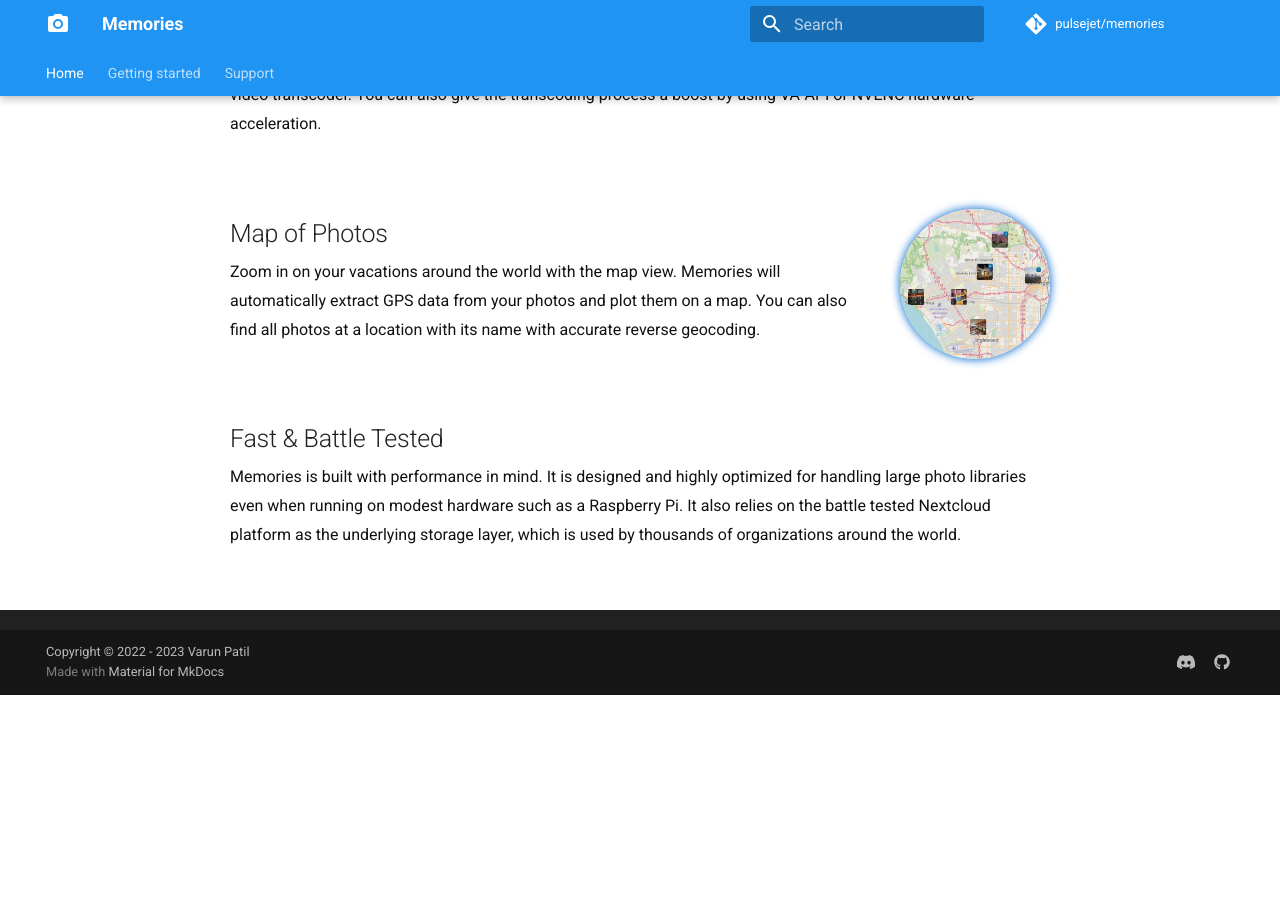
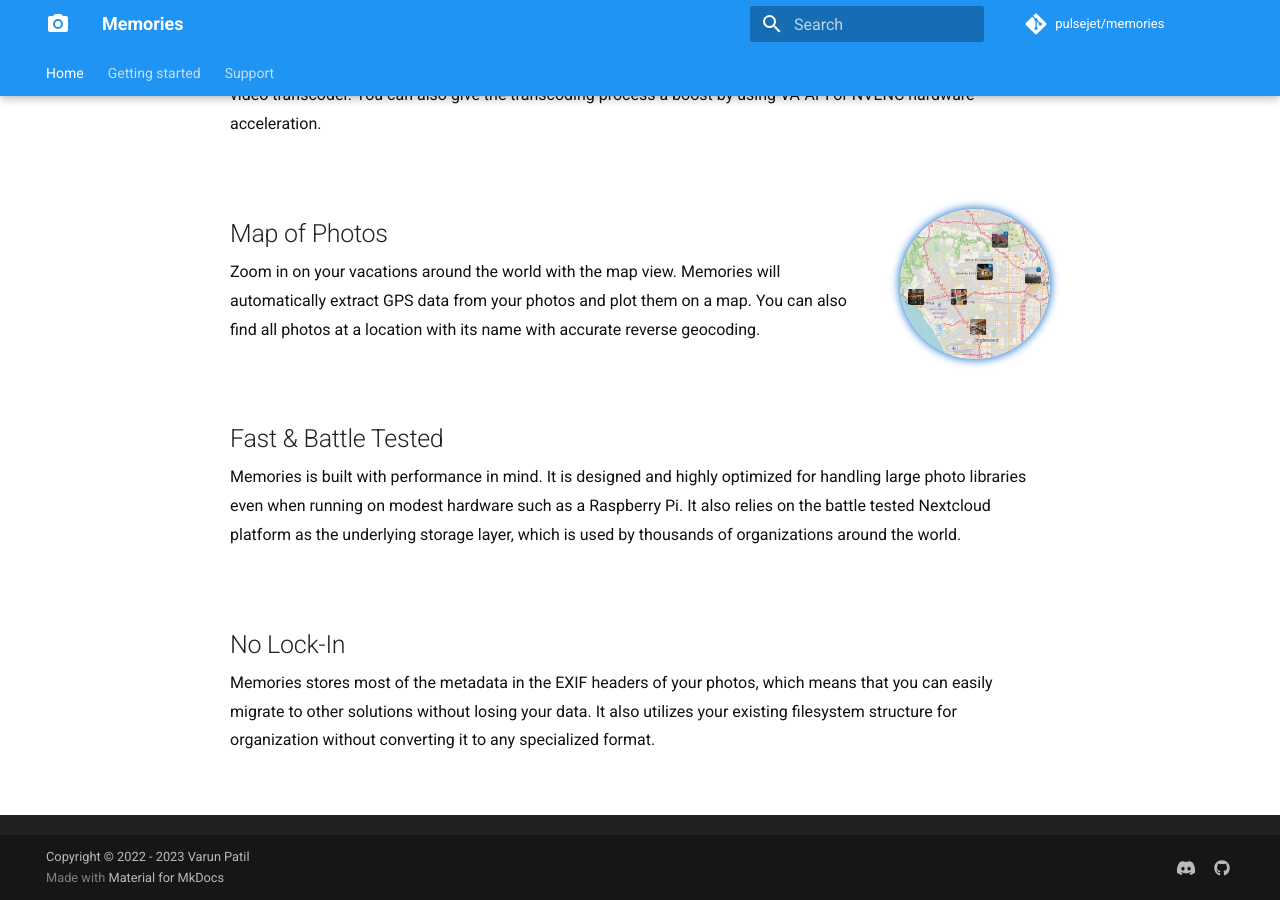
Before and after one commit to jonrin0213/photo-viewer, an MkDocs documentation site: the page built from docs/index.md, in a window 1280 px wide and 900 px high, scrolled down 1749 px. Built offline with MkDocs 1.6.1 and Material for MkDocs 9.7.7, drawn with Linux system fonts in a browser that asks for light colours; comment, search, counter and statistics services are not loaded; before the commit the page ends 2444 px from its top, so only the background shows below that.

Commit message:
docs: add lock-in feature
Signed-off-by: Varun Patil <radialapps@gmail.com>

```diff
--- a/docs/overrides/home.html
+++ b/docs/overrides/home.html
@@ -407,5 +407,18 @@
             </p>
         </div>
     </div>
+
+    <div class="feature-item">
+        <div>
+            <h2>
+                No Lock-In
+            </h2>
+            <p>
+                Memories stores most of the metadata in the EXIF headers of your photos, which means
+                that you can easily migrate to other solutions without losing your data. It also utilizes
+                your existing filesystem structure for organization without converting it to any
+                specialized format.
+            </p>
+        </div>
 </div>
 {% endblock %}
```
